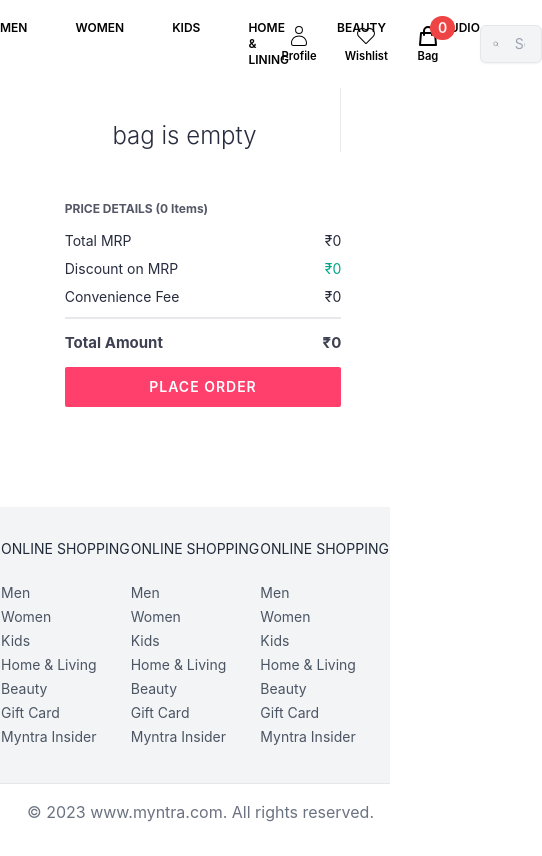
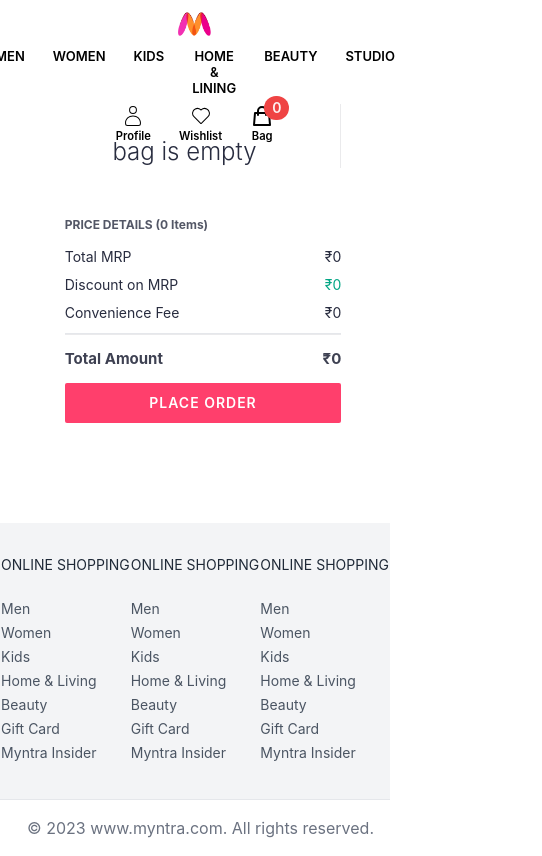
Before and after one commit to captain-adi/Mintra-Clone, a React (Vite) app: page /bag in a window 390 px wide. Shown: the whole page, 542 px wide, since content can reach past the window. Built offline with nearby package versions, Linux system fonts and the light colour scheme.

Commit message:
work on responsiveness

```diff
--- a/src/Components/Bag/Bag.jsx
+++ b/src/Components/Bag/Bag.jsx
@@ -10,7 +10,7 @@
   return (
     <main>
       <div className="bag-page">
-        <div className="bag-items-container">
+        <div className="bag-items-container ">
           {bagItems.length == 0 ? (
             <h1 className="font-light text-2xl text-center ">bag is empty</h1>
           ) : (
--- a/src/Components/Header/Header.jsx
+++ b/src/Components/Header/Header.jsx
@@ -10,31 +10,31 @@
   const bagItems = useSelector(state => state.bag)
   return (
     // main div
-    <div className=" flex justify-between items-center h-[5.5rem] ">
-      <div className="flex justify-evenly items-center w-[85vw]  ">
+    <div className=" flex justify-between items-center h-[6.5rem] mobile:flex-col ">
+      <div className="flex justify-evenly items-center w-[85vw]  mobile:w-full moblie:flex-col mb-2 smmobile:flex-col ">
         {/* logo  */}
         <Link to="/">
         <img
           src="/Image/myntra_logo.webp"
           alt=""
-          className="h-[2.9rem]"
+          className="h-[2.9rem] mobile:h-[2rem] m-2"
           />
           </Link>
         {/* navbar  */}
-        <div className="flex list-none gap-[3rem] text-xs font-semibold ">
+        <div className="flex list-none gap-[3rem] text-xs font-semibold  mobile:text-[13px] smmobile:gap-7">
           <Link to="#">MEN</Link>
           <Link to="#">WOMEN</Link>
           <Link to="#">KIDS</Link>
-          <Link to="#">HOME & LINING</Link>
+          <Link to="#" className="text-center">HOME & LINING</Link>
           <Link to="#">BEAUTY</Link>
           <Link to="#">STUDIO</Link>
         </div>
 
-      <div className="flex items-center w-[40%] border rounded-md shadow-sm bg-gray-100">
+      <div className="flex items-center w-[40%] border rounded-md shadow-sm bg-gray-100 mobile:hidden">
         <FiSearch className="ml-3 text-gray-500" />
         <input
           type="text"
-          className="w-full py-2 px-4 bg-transparent outline-none text-sm"
+          className="w-full py-2 px-4 bg-transparent outline-none text-sm "
           placeholder="Search for products, brands and more"
         />
       </div>
--- a/tailwind.config.js
+++ b/tailwind.config.js
@@ -4,6 +4,7 @@
   theme: {
     screens: {
       mobile: { max: "900px" },
+      smmobile: { max: "600px" },
     },
 
     extend: {},
```
